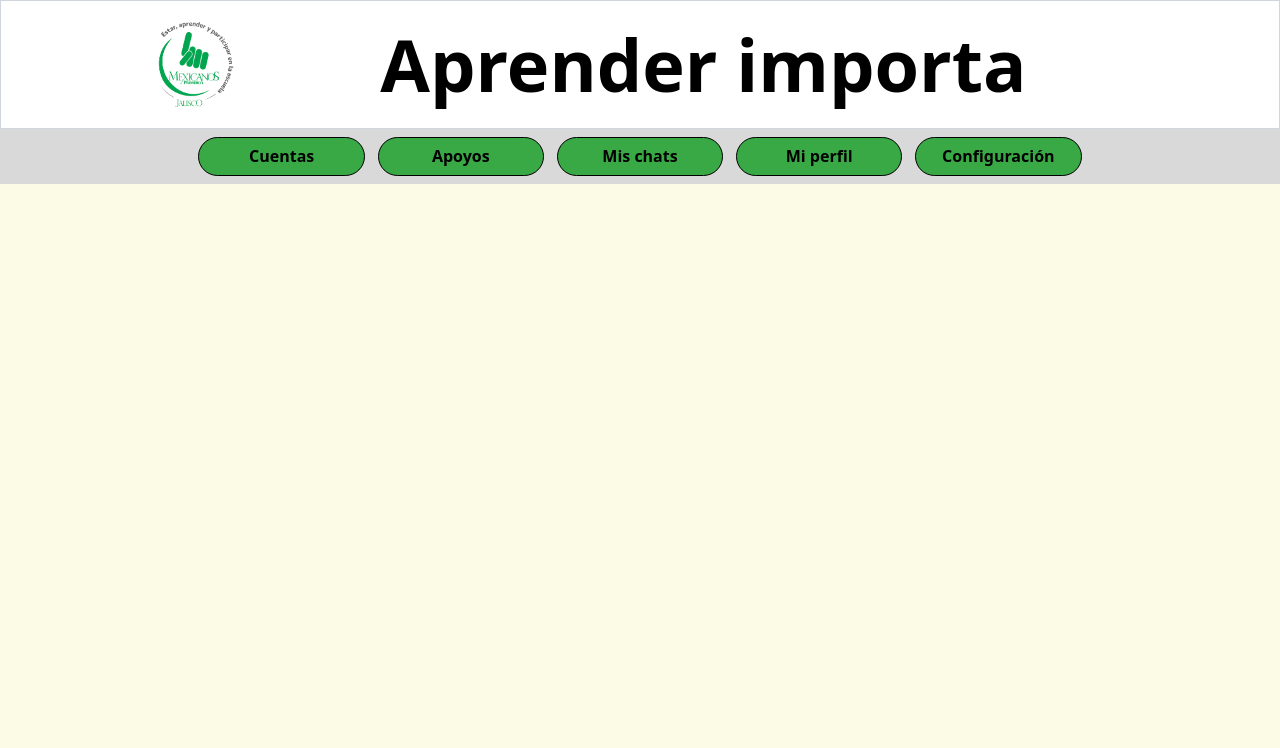
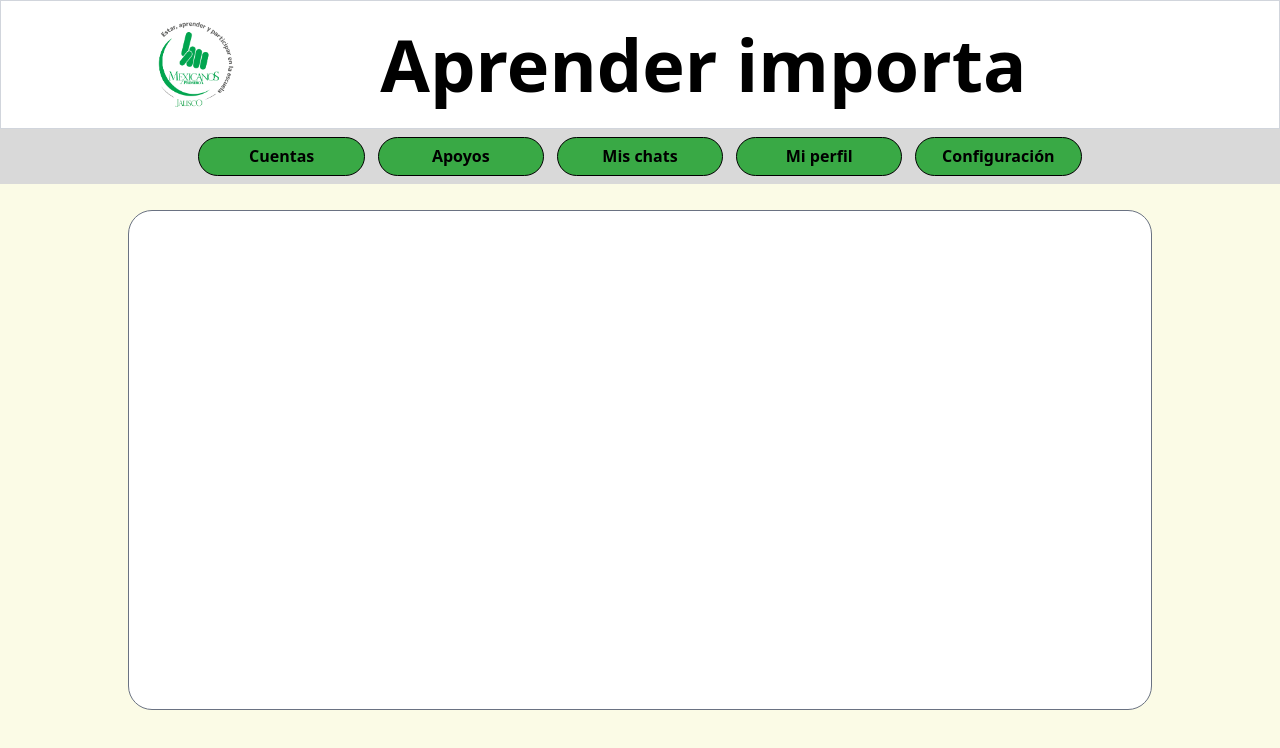
Before and after one commit to sammy-ulfh/Mexicanos-PrimeroWEB, a React (Vite) app in the folder Front-End/: page /admin/apoyos in a window 1280 px wide. Shown: the top 748 px of the page. Built offline with nearby package versions, Linux system fonts and the light colour scheme.

Commit message:
Layout Fixed

```diff
--- a/Front-End/src/App.jsx
+++ b/Front-End/src/App.jsx
@@ -1,7 +1,7 @@
 import '@fontsource/montserrat';
 import Login from '/src/client/Pages/Login';
 import Principal from '/src/client/Pages/Principal';
-import PrincipalAdmin from '/src/admin/Pages/PrincipalAdmin';
+import Apoyos from '/src/admin/Pages/Apoyos';
 import { BrowserRouter as Router, Route, Routes } from 'react-router-dom';
 function App() {
 
@@ -13,7 +13,7 @@ function App() {
         <Route path='/login' element={<Login />} />
 
     // Admins
-        <Route path='/admin/apoyos' element={<PrincipalAdmin />} />
+        <Route path='/admin/apoyos' element={<Apoyos />} />
       </Routes>
     </Router>
   )
--- a/Front-End/src/admin/Layouts/Initial.jsx
+++ b/Front-End/src/admin/Layouts/Initial.jsx
@@ -22,35 +22,33 @@ const Initial = ({ children }) => {
 
                 <nav className='w-[100%] h-[90%] lg:hidden xl:hidden'>
                   <ul className='w-full h-full flex flex-col justify-start items-center mt-[15%] text-xs sm:text-sm md:text-base'>
-                    <li className='hover:scale-110 transition duration-300 border border-black rounded-3xl m-[1%] bg-[#39A945] flex justify-center items-center w-[80%] h-[7%] font-bold font-montserrat'>
-                      <a href=''>
+                    <li className='w-[80%] h-[7%] m-[1%]'>
+                      <a className='hover:scale-110 transition duration-300 border border-black rounded-3xl bg-[#39A945] flex justify-center items-center font-bold font-montserrat w-full h-full' href=''>
                         Cuentas
                       </a>
                     </li>
-                    <li className='hover:scale-110 transition duration-300 border border-black rounded-3xl m-[1%] bg-[#39A945] flex justify-center items-center w-[80%] h-[7%] font-bold font-montserrat'>
-                      <a href=''>
+                    <li className='w-[80%] h-[7%] m-[1%]'>
+                      <a className='hover:scale-110 transition duration-300 border border-black rounded-3xl bg-[#39A945] flex justify-center items-center font-bold font-montserrat w-full h-full' href=''>
                         Apoyos
                       </a>
                     </li>
-                    <li className='hover:scale-110 transition duration-300 border border-black rounded-3xl m-[1%] bg-[#39A945] flex justify-center items-center w-[80%] h-[7%] font-bold font-montserrat'>
-                      <a href=''>
+                    <li className='w-[80%] h-[7%] m-[1%]'>
+                      <a className='hover:scale-110 transition duration-300 border border-black rounded-3xl bg-[#39A945] flex justify-center items-center font-bold font-montserrat w-full h-full' href=''>
                         Mis chats
                       </a>
                     </li>
-                    <li className='hover:scale-110 transition duration-300 border border-black rounded-3xl m-[1%] bg-[#39A945] flex justify-center items-center w-[80%] h-[7%] font-bold font-montserrat'>
-                      <a href=''>
+                    <li className='w-[80%] h-[7%] m-[1%]'>
+                      <a className='hover:scale-110 transition duration-300 border border-black rounded-3xl bg-[#39A945] flex justify-center items-center font-bold font-montserrat w-full h-full' href=''>
                         Mi perfil
                       </a>
                     </li>
-                    <li className='hover:scale-110 transition duration-300 border border-black rounded-3xl m-[1%] bg-[#39A945] flex justify-center items-center w-[80%] h-[7%] font-bold font-montserrat'>
-                      <a href=''>
+                    <li className='w-[80%] h-[7%] m-[1%]'>
+                      <a className='hover:scale-110 transition duration-300 border border-black rounded-3xl bg-[#39A945] flex justify-center items-center font-bold font-montserrat w-full h-full' href=''>
                         Configuración
                       </a>
                     </li>
                   </ul>
                 </nav>
-
-
             </div>
           )
           }
@@ -58,35 +56,35 @@ const Initial = ({ children }) => {
 
             <nav className='w-[100%] h-[30%] bg-[#D9D9D9] hidden lg:block xl:block'>
               <ul className='w-full h-full flex justify-center items-center'>
-                <li className='hover:scale-110 transition duration-300 border border-black rounded-3xl m-[0.5%] bg-[#39A945] flex justify-center items-center w-[13%] h-[70%] font-bold font-montserrat'>
-                  <a href=''>
+                <li className='w-[13%] h-[70%] m-[0.5%]'>
+                  <a className='hover:scale-110 transition duration-300 border border-black rounded-3xl bg-[#39A945] flex justify-center items-center  font-bold font-montserrat w-full h-full' href=''>
                     Cuentas
                   </a>
                 </li>
-                <li className='hover:scale-110 transition duration-300 border border-black rounded-3xl m-[0.5%] bg-[#39A945] flex justify-center items-center w-[13%] h-[70%] font-bold font-montserrat'>
-                  <a href=''>
+                <li className='w-[13%] h-[70%] m-[0.5%]'>
+                  <a className='hover:scale-110 transition duration-300 border border-black rounded-3xl bg-[#39A945] flex justify-center items-center font-bold font-montserrat w-full h-full' href=''>
                     Apoyos
                   </a>
                 </li>
-                <li className='hover:scale-110 transition duration-300 border border-black rounded-3xl m-[0.5%] bg-[#39A945] flex justify-center items-center w-[13%] h-[70%] font-bold font-montserrat'>
-                  <a href=''>
+                <li className='w-[13%] h-[70%] m-[0.5%]'>
+                  <a className='hover:scale-110 transition duration-300 border border-black rounded-3xl bg-[#39A945] flex justify-center items-center font-bold font-montserrat w-full h-full' href=''>
                     Mis chats
                   </a>
                 </li>
-                <li className='hover:scale-110 transition duration-300 border border-black rounded-3xl m-[0.5%] bg-[#39A945] flex justify-center items-center w-[13%] h-[70%] font-bold font-montserrat'>
-                  <a href=''>
+                <li className='w-[13%] h-[70%] m-[0.5%]'>
+                  <a className='hover:scale-110 transition duration-300 border border-black rounded-3xl bg-[#39A945] flex justify-center items-center font-bold font-montserrat w-full h-full' href=''>
                     Mi perfil
                   </a>
                 </li>
-                <li className='hover:scale-110 transition duration-300 border border-black rounded-3xl m-[0.5%] bg-[#39A945] flex justify-center items-center w-[13%] h-[70%] font-bold font-montserrat'>
-                  <a href=''>
+                <li className='w-[13%] h-[70%] m-[0.5%]'>
+                  <a className='hover:scale-110 transition duration-300 border border-black rounded-3xl bg-[#39A945] flex justify-center items-center font-bold font-montserrat w-full h-full' href=''>
                     Configuración
                   </a>
                 </li>
               </ul>
             </nav>
           </header>
-          <main className='w-[100vw] bg-[#FBFBE6]'>
+          <main className='w-[100vw] flex justify-center items-center bg-[#FBFBE6]'>
             {children}
           </main>
       </>
--- /dev/null
+++ b/Front-End/src/admin/Pages/Apoyos.jsx
@@ -0,0 +1,18 @@
+import '@fontsource/montserrat';
+import Initial from '../Layouts/Initial.jsx';
+
+function Apoyos() {
+
+    return (
+      <>
+        <Initial>
+
+          <section className="w-[80%] h-[500px] mt-[2%] rounded-3xl border border-gray-500 bg-white flex felx-col justify-center items-center">
+
+          </section>
+        </Initial>
+      </>
+    )
+  }
+
+  export default Apoyos
--- a/Front-End/src/admin/Pages/PrincipalAdmin.jsx
+++ /dev/null
@@ -1,21 +0,0 @@
-import '@fontsource/montserrat';
-import Initial from '../Layouts/Initial.jsx';
-
-function Principal() {
-
-    return (
-      <>
-        <div className="min-h-screen min-w-screen z-0 font-montserrat flex flex-col justify-between" style={{ backgroundColor: '#FBFBE6' }}>
-          <Initial>
-
-            <section id="about" className="flex flex-wrap items-center justify-center xl:justify-between w-[100%] xl:w-[100%] h-full mt-[5vh] mb-[5vh] xl:ml-[10px] center">
-
-            </section>
-
-          </Initial>
-        </div>
-      </>
-    )
-  }
-
-  export default Principal
```
